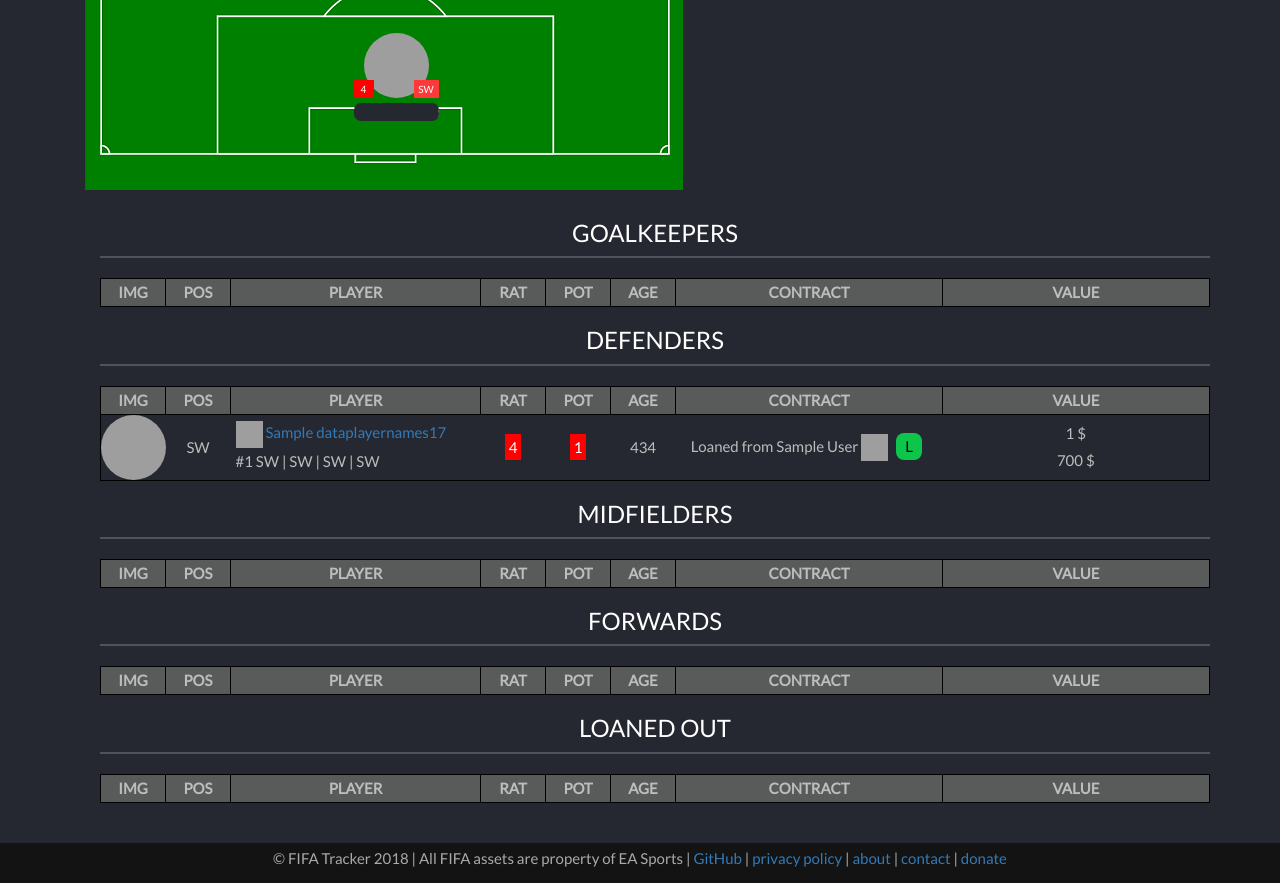
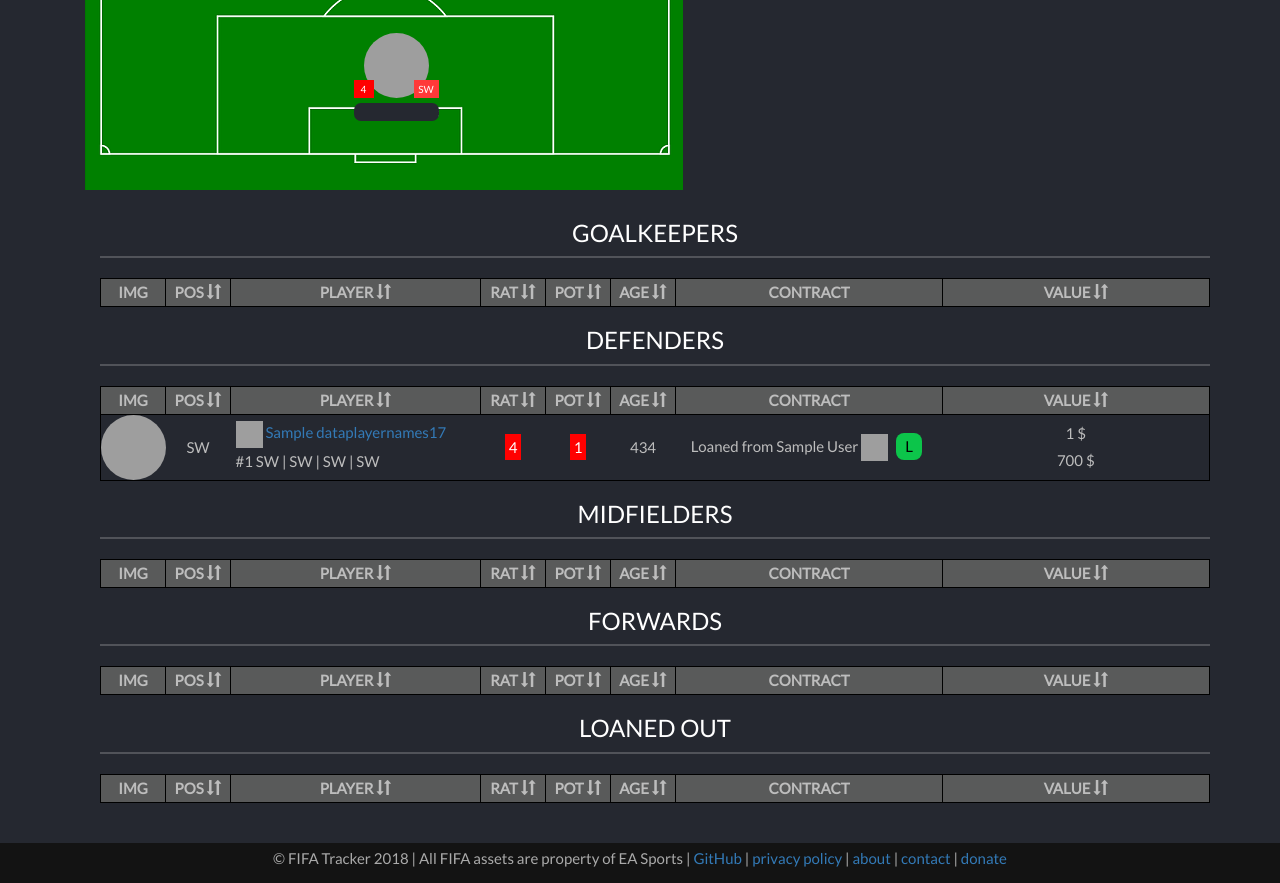
Before and after one commit to mortier80653/FIFA-Tracker, a Django app: page /teams/1/ in a window 1280 px wide. Shown: the part 1245-2128 px from the top of the page. Run offline with Django 3.2, Linux system fonts and the light colour scheme; a user stored in the database is signed in; tables that the repository leaves empty hold one stand-in row (values such as "Sample post"); lists and menus that the app fills with data are empty; parts of the project's set-up code (start-up, migrations or seed data) failed here and were passed over; some libraries are stand-ins or nearby versions; grey boxes are pictures that could not be loaded.

Commit message:
Players on team page can be sorted

```diff
--- a/FIFATracker/static/css/base.css
+++ b/FIFATracker/static/css/base.css
@@ -113,6 +113,10 @@ tr:hover {
 
 .testborder {
     border: 2px solid yellow;
+}
+
+.teamplayerstable>thead>tr {
+    cursor: pointer;
 }
 
 #footballpitch {
--- a/FIFATracker/templates/base.html
+++ b/FIFATracker/templates/base.html
@@ -12,7 +12,7 @@
 	<link rel="stylesheet" href="https://code.jquery.com/ui/1.12.1/themes/base/jquery-ui.css">
 	<link rel="stylesheet" href="https://maxcdn.bootstrapcdn.com/bootstrap/3.3.7/css/bootstrap.min.css">
 	<link rel="stylesheet" href="{% static 'css/selectize.default.css' %}">
-	<link rel="stylesheet" type="text/css" href="{% static 'css/base.css' %}?v=3">
+	<link rel="stylesheet" type="text/css" href="{% static 'css/base.css' %}?v=4">
 	{% block stylesheet %}{% endblock %}
 	<link href="https://fonts.googleapis.com/css?family=Lato" rel="stylesheet" type="text/css">
 	<link href="https://fonts.googleapis.com/css?family=Montserrat" rel="stylesheet" type="text/css">
@@ -22,7 +22,7 @@
 	<script src="https://maxcdn.bootstrapcdn.com/bootstrap/4.0.0/js/bootstrap.min.js" integrity="sha384-JZR6Spejh4U02d8jOt6vLEHfe/JQGiRRSQQxSfFWpi1MquVdAyjUar5+76PVCmYl" crossorigin="anonymous"></script>
 	<script src="{% static 'js\colResizable-1.6.min.js' %}"></script>
 	<script src="{% static 'js\selectize.min.js' %}"></script>
-	<script src="{% static 'js\FIFA_TRACKER.js' %}?v=9"></script>
+	<script src="{% static 'js\FIFA_TRACKER.js' %}?v=10"></script>
 	<!-- Global site tag (gtag.js) - Google Analytics -->
 	<script async src="https://www.googletagmanager.com/gtag/js?id=UA-112744715-1"></script>
 	<script>
--- a/FIFATracker/templates/teams/team.html
+++ b/FIFATracker/templates/teams/team.html
@@ -276,17 +276,17 @@
         </div>
         <div id="table-container" class="container-fluid" style="margin-top: 10px;">
         <h2 align="center">{% trans 'GOALKEEPERS' %}</h2>
-            <table>
+            <table class ="teamplayerstable" id="tpgktable">
                 <thead>
                     <tr>
                         <th class="text-center" style="width: 65px;">{% trans 'IMG' %}</th>
-                        <th class="text-center" style="width: 65px;">{% trans 'POS' %}</th>
-                        <th class="text-center" style="width: 250px;">{% trans 'PLAYER' %}</th>
-                        <th class="text-center" style="width: 65px;">{% trans 'RAT' %}</th>
-                        <th class="text-center" style="width: 65px;">{% trans 'POT' %}</th>
-                        <th class="text-center" style="width: 65px;">{% trans 'AGE' %}</th>
+                        <th onclick="sortTable('tpgktable', 1)" class="text-center" style="width: 65px;">{% trans 'POS' %} <span class="glyphicon glyphicon-sort"></span></th>
+                        <th onclick="sortTable('tpgktable', 2)" class="text-center" style="width: 250px;">{% trans 'PLAYER' %} <span class="glyphicon glyphicon-sort"></span></th>
+                        <th onclick="sortTable('tpgktable', 3)" class="text-center" style="width: 65px;">{% trans 'RAT' %} <span class="glyphicon glyphicon-sort"></span></th>
+                        <th onclick="sortTable('tpgktable', 4)" class="text-center" style="width: 65px;">{% trans 'POT' %} <span class="glyphicon glyphicon-sort"></span></th>
+                        <th onclick="sortTable('tpgktable', 5)" class="text-center" style="width: 65px;">{% trans 'AGE' %} <span class="glyphicon glyphicon-sort"></span></th>
                         <th class="text-center hidden-xs hidden-sm">{% trans 'CONTRACT' %}</th>
-                        <th class="text-center hidden-xs hidden-sm">{% trans 'VALUE' %}</th>
+                        <th onclick="sortTable('tpgktable', 7)" class="text-center hidden-xs hidden-sm">{% trans 'VALUE' %} <span class="glyphicon glyphicon-sort"></span></th>
                     </tr>
                 </thead>
                 <tbody>
@@ -351,17 +351,17 @@
         </div>
         <div id="table-container" class="container-fluid" style="margin-top: 10px;">
         <h2 align="center">{% trans 'DEFENDERS' %}</h2>
-            <table>
+            <table class ="teamplayerstable" id="tpdeftable">
                 <thead>
                     <tr>
                         <th class="text-center" style="width: 65px;">{% trans 'IMG' %}</th>
-                        <th class="text-center" style="width: 65px;">{% trans 'POS' %}</th>
-                        <th class="text-center" style="width: 250px;">{% trans 'PLAYER' %}</th>
-                        <th class="text-center" style="width: 65px;">{% trans 'RAT' %}</th>
-                        <th class="text-center" style="width: 65px;">{% trans 'POT' %}</th>
-                        <th class="text-center" style="width: 65px;">{% trans 'AGE' %}</th>
+                        <th onclick="sortTable('tpdeftable', 1)" class="text-center" style="width: 65px;">{% trans 'POS' %} <span class="glyphicon glyphicon-sort"></span></th>
+                        <th onclick="sortTable('tpdeftable', 2)" class="text-center" style="width: 250px;">{% trans 'PLAYER' %} <span class="glyphicon glyphicon-sort"></span></th>
+                        <th onclick="sortTable('tpdeftable', 3)" class="text-center" style="width: 65px;">{% trans 'RAT' %} <span class="glyphicon glyphicon-sort"></span></th>
+                        <th onclick="sortTable('tpdeftable', 4)" class="text-center" style="width: 65px;">{% trans 'POT' %} <span class="glyphicon glyphicon-sort"></span></th>
+                        <th onclick="sortTable('tpdeftable', 5)" class="text-center" style="width: 65px;">{% trans 'AGE' %} <span class="glyphicon glyphicon-sort"></span></th>
                         <th class="text-center hidden-xs hidden-sm">{% trans 'CONTRACT' %}</th>
-                        <th class="text-center hidden-xs hidden-sm">{% trans 'VALUE' %}</th>
+                        <th onclick="sortTable('tpdeftable', 7)" class="text-center hidden-xs hidden-sm">{% trans 'VALUE' %} <span class="glyphicon glyphicon-sort"></span></th>
                     </tr>
                 </thead>
                 <tbody>
@@ -426,17 +426,17 @@
         </div>
         <div id="table-container" class="container-fluid" style="margin-top: 10px;">
         <h2 align="center">{% trans 'MIDFIELDERS' %}</h2>
-            <table>
+            <table class ="teamplayerstable" id="tpmidtable">
                 <thead>
                     <tr>
                         <th class="text-center" style="width: 65px;">{% trans 'IMG' %}</th>
-                        <th class="text-center" style="width: 65px;">{% trans 'POS' %}</th>
-                        <th class="text-center" style="width: 250px;">{% trans 'PLAYER' %}</th>
-                        <th class="text-center" style="width: 65px;">{% trans 'RAT' %}</th>
-                        <th class="text-center" style="width: 65px;">{% trans 'POT' %}</th>
-                        <th class="text-center" style="width: 65px;">{% trans 'AGE' %}</th>
+                        <th onclick="sortTable('tpmidtable', 1)" class="text-center" style="width: 65px;">{% trans 'POS' %} <span class="glyphicon glyphicon-sort"></span></th>
+                        <th onclick="sortTable('tpmidtable', 2)" class="text-center" style="width: 250px;">{% trans 'PLAYER' %} <span class="glyphicon glyphicon-sort"></span></th>
+                        <th onclick="sortTable('tpmidtable', 3)" class="text-center" style="width: 65px;">{% trans 'RAT' %} <span class="glyphicon glyphicon-sort"></span></th>
+                        <th onclick="sortTable('tpmidtable', 4)" class="text-center" style="width: 65px;">{% trans 'POT' %} <span class="glyphicon glyphicon-sort"></span></th>
+                        <th onclick="sortTable('tpmidtable', 5)" class="text-center" style="width: 65px;">{% trans 'AGE' %} <span class="glyphicon glyphicon-sort"></span></th>
                         <th class="text-center hidden-xs hidden-sm">{% trans 'CONTRACT' %}</th>
-                        <th class="text-center hidden-xs hidden-sm">{% trans 'VALUE' %}</th>
+                        <th onclick="sortTable('tpmidtable', 7)" class="text-center hidden-xs hidden-sm">{% trans 'VALUE' %} <span class="glyphicon glyphicon-sort"></span></th>
                     </tr>
                 </thead>
                 <tbody>
@@ -501,17 +501,17 @@
         </div>
         <div id="table-container" class="container-fluid" style="margin-top: 10px;">
         <h2 align="center">{% trans 'FORWARDS' %}</h2>
-            <table>
+            <table class ="teamplayerstable" id="tpatttable">
                 <thead>
                     <tr>
                         <th class="text-center" style="width: 65px;">{% trans 'IMG' %}</th>
-                        <th class="text-center" style="width: 65px;">{% trans 'POS' %}</th>
-                        <th class="text-center" style="width: 250px;">{% trans 'PLAYER' %}</th>
-                        <th class="text-center" style="width: 65px;">{% trans 'RAT' %}</th>
-                        <th class="text-center" style="width: 65px;">{% trans 'POT' %}</th>
-                        <th class="text-center" style="width: 65px;">{% trans 'AGE' %}</th>
+                        <th onclick="sortTable('tpatttable', 1)" class="text-center" style="width: 65px;">{% trans 'POS' %} <span class="glyphicon glyphicon-sort"></span></th>
+                        <th onclick="sortTable('tpatttable', 2)" class="text-center" style="width: 250px;">{% trans 'PLAYER' %} <span class="glyphicon glyphicon-sort"></span></th>
+                        <th onclick="sortTable('tpatttable', 3)" class="text-center" style="width: 65px;">{% trans 'RAT' %} <span class="glyphicon glyphicon-sort"></span></th>
+                        <th onclick="sortTable('tpatttable', 4)" class="text-center" style="width: 65px;">{% trans 'POT' %} <span class="glyphicon glyphicon-sort"></span></th>
+                        <th onclick="sortTable('tpatttable', 5)" class="text-center" style="width: 65px;">{% trans 'AGE' %} <span class="glyphicon glyphicon-sort"></span></th>
                         <th class="text-center hidden-xs hidden-sm">{% trans 'CONTRACT' %}</th>
-                        <th class="text-center hidden-xs hidden-sm">{% trans 'VALUE' %}</th>
+                        <th onclick="sortTable('tpatttable', 7)" class="text-center hidden-xs hidden-sm">{% trans 'VALUE' %} <span class="glyphicon glyphicon-sort"></span></th>
                     </tr>
                 </thead>
                 <tbody>
@@ -577,17 +577,17 @@
             {% if is_club_team %}
                 <div id="table-container" class="container-fluid" style="margin-top: 10px;">
                 <h2 align="center">{% trans 'LOANED OUT' %}</h2>
-                    <table>
+                    <table class ="teamplayerstable" id="tploanedouttable">
                         <thead>
                             <tr>
                                 <th class="text-center" style="width: 65px;">{% trans 'IMG' %}</th>
-                                <th class="text-center" style="width: 65px;">{% trans 'POS' %}</th>
-                                <th class="text-center" style="width: 250px;">{% trans 'PLAYER' %}</th>
-                                <th class="text-center" style="width: 65px;">{% trans 'RAT' %}</th>
-                                <th class="text-center" style="width: 65px;">{% trans 'POT' %}</th>
-                                <th class="text-center" style="width: 65px;">{% trans 'AGE' %}</th>
+                                <th onclick="sortTable('tploanedouttable', 1)" class="text-center" style="width: 65px;">{% trans 'POS' %} <span class="glyphicon glyphicon-sort"></span></th>
+                                <th onclick="sortTable('tploanedouttable', 2)" class="text-center" style="width: 250px;">{% trans 'PLAYER' %} <span class="glyphicon glyphicon-sort"></span></th>
+                                <th onclick="sortTable('tploanedouttable', 3)" class="text-center" style="width: 65px;">{% trans 'RAT' %} <span class="glyphicon glyphicon-sort"></span></th>
+                                <th onclick="sortTable('tploanedouttable', 4)" class="text-center" style="width: 65px;">{% trans 'POT' %} <span class="glyphicon glyphicon-sort"></span></th>
+                                <th onclick="sortTable('tploanedouttable', 5)" class="text-center" style="width: 65px;">{% trans 'AGE' %} <span class="glyphicon glyphicon-sort"></span></th>
                                 <th class="text-center hidden-xs hidden-sm">{% trans 'CONTRACT' %}</th>
-                                <th class="text-center hidden-xs hidden-sm">{% trans 'VALUE' %}</th>
+                                <th onclick="sortTable('tploanedouttable', 7)" class="text-center hidden-xs hidden-sm">{% trans 'VALUE' %} <span class="glyphicon glyphicon-sort"></span></th>
                             </tr>
                         </thead>
                         <tbody>
```
Also changed, not shown: FIFATracker/static/js/FIFA_TRACKER.js (+125 -0 lines).
